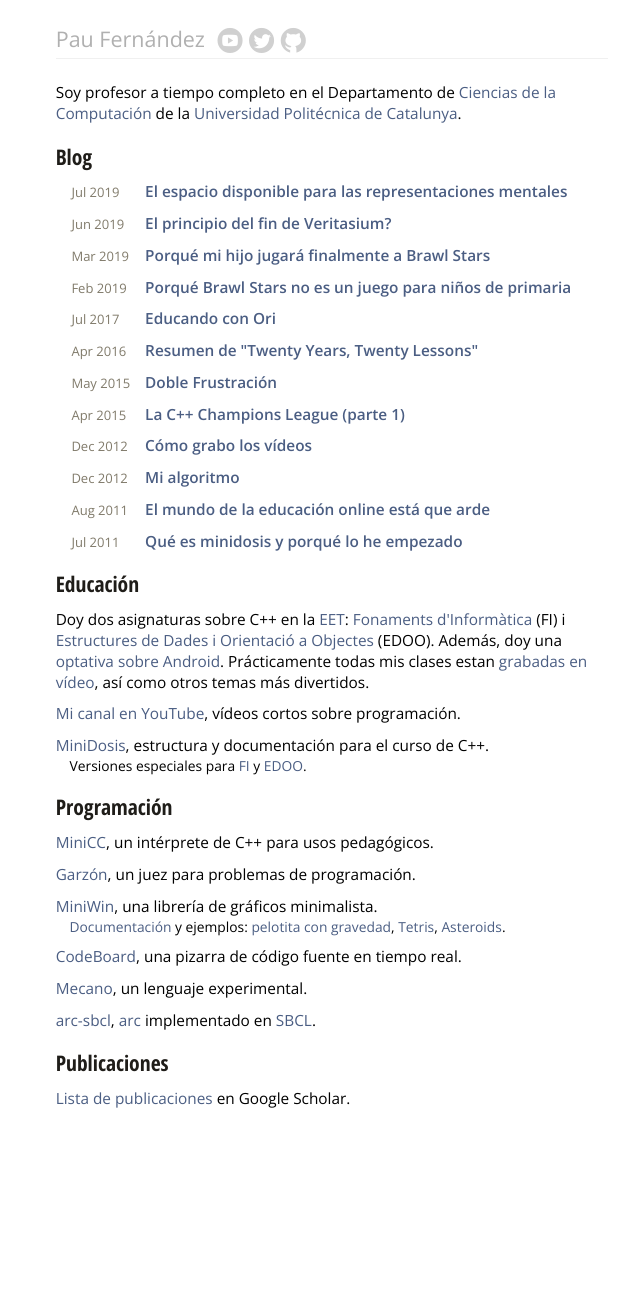
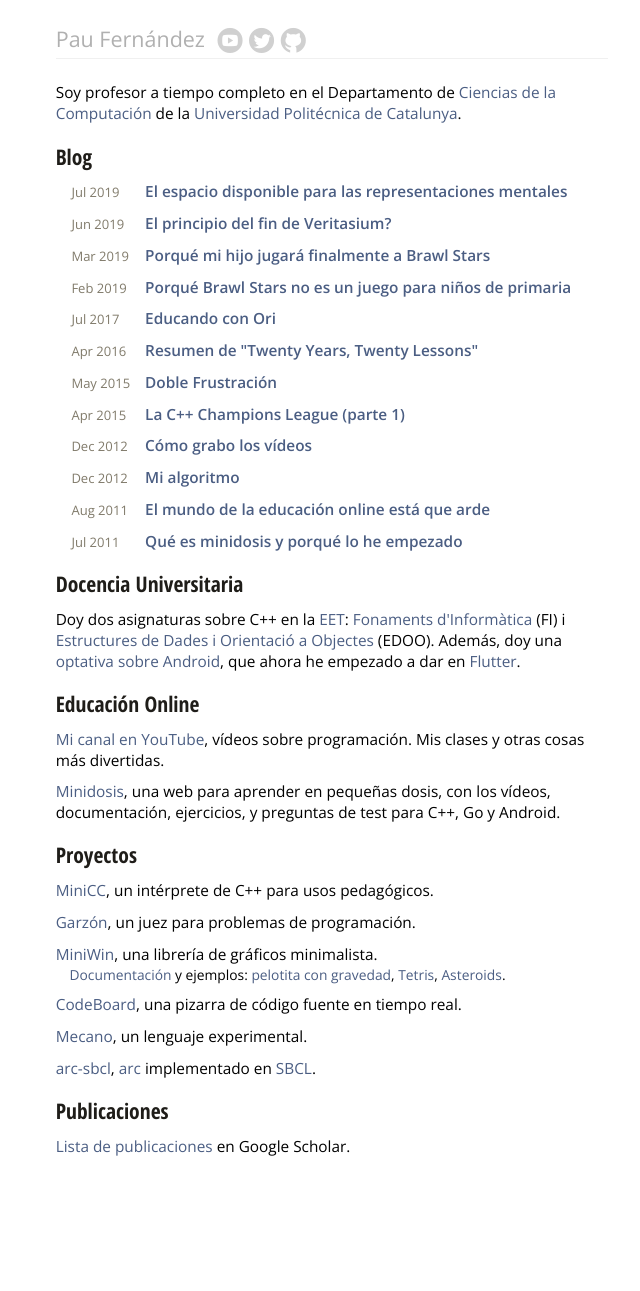
Before and after one commit to pauek/pauek.info, a Jekyll site: the page built from index.html, in a window 1280 px wide. Shown: the whole page, without its empty margins (308-948 px from the left). Built offline with Jekyll 4.4.1, drawn with Linux system fonts in a browser that asks for light colours; nearby versions of some CDN libraries; before the commit the page ends 1242 px from its top, so only the background shows below that.

Commit message:
Actualizo la página principal

```diff
--- a/index.html
+++ b/index.html
@@ -21,35 +21,33 @@ Soy profesor a tiempo completo en el Departamento de
   {% endfor %}
 </ul>
 
-<!-- C++ -->
+<!-- Educación -->
 
-<h2>Educación</h2>
+<h2>Docencia Universitaria</h2>
 <p>
   Doy dos asignaturas sobre C++ en la <a href="http://www.eet.upc.edu/?set_language=es">EET</a>:
   <a href="https://intranet7.eet.upc.edu/guiesdocents/descarregar/320095/ca">Fonaments d'Informàtica</a> (FI) i
   <a href="https://intranet7.eet.upc.edu/guiesdocents/descarregar/320099/ca">Estructures de Dades i Orientació a Objectes</a> (EDOO).
   Además, doy una
-  <a href="https://intranet7.eet.upc.edu/guiesdocents/descarregar/320166/ca">optativa sobre Android</a>.
-
-  Prácticamente todas mis clases estan <a href="http://www.youtube.com/user/paueky">grabadas en vídeo</a>,
-  así como otros temas más divertidos.
+  <a href="https://intranet7.eet.upc.edu/guiesdocents/descarregar/320166/ca">optativa sobre Android</a>,
+  que ahora he empezado a dar en <a href="https://flutter.dev">Flutter</a>.
 </p>
 
+<h2>Educación Online</h2>
 <ul class="nobullet">
-  <li><a href="http://www.youtube.com/paueky">Mi canal en YouTube</a>, vídeos cortos sobre programación.</li>
   <li>
-    <a href="http://minidosis.org">MiniDosis</a>, estructura y documentación para el curso de C++.
-    <div class="comment">
-      Versiones especiales para
-      <a href="http://www.minidosis.org/#/cursos/FI">FI</a> y
-      <a href="http://www.minidosis.org/#/cursos/EDOO">EDOO</a>.
-    </div>
+    <a href="http://www.youtube.com/paueky">Mi canal en YouTube</a>, vídeos sobre programación.
+    Mis clases y otras cosas más divertidas.
+  </li>
+  <li>
+    <a href="http://minidosis.org">Minidosis</a>, una web para aprender en pequeñas
+    dosis, con los vídeos, documentación, ejercicios, y preguntas de test para C++, Go y Android.
   </li>
 </ul>
 
 <!-- Proyectos -->
 
-<h2>Programación</h2>
+<h2>Proyectos</h2>
 <ul class="nobullet">
   <li><a href="https://github.com/pauek/minicc">MiniCC</a>, un intérprete de C++ para usos pedagógicos.</li>
   <li><a href="https://github.com/pauek/garzon">Garzón</a>, un juez para problemas de programación.</li>
@@ -64,6 +62,7 @@ Soy profesor a tiempo completo en el Departamento de
   </li>
   <li><a href="https://github.com/pauek/CodeBoard">CodeBoard</a>, una pizarra de código fuente en tiempo real.</li>
   <li><a href="https://github.com/pauek/Mecano">Mecano</a>, un lenguaje experimental.</li>
+
   <li><a href="https://github.com/pauek/arc-sbcl">arc-sbcl</a>, <a href="http://arclanguage.org">arc</a> implementado en <a href="http://www.sbcl.org/">SBCL</a>.</li>
 </ul>
 
```
